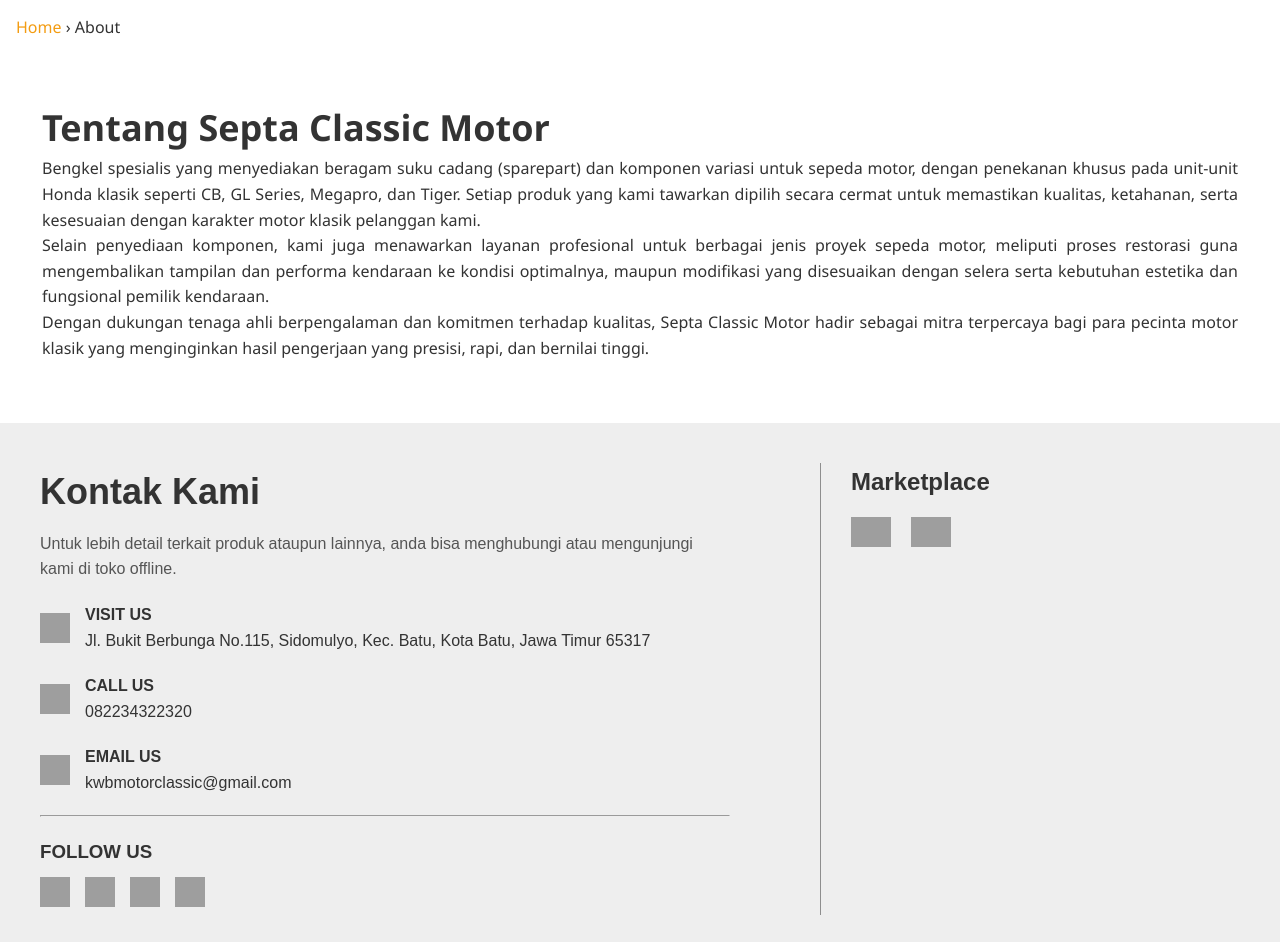
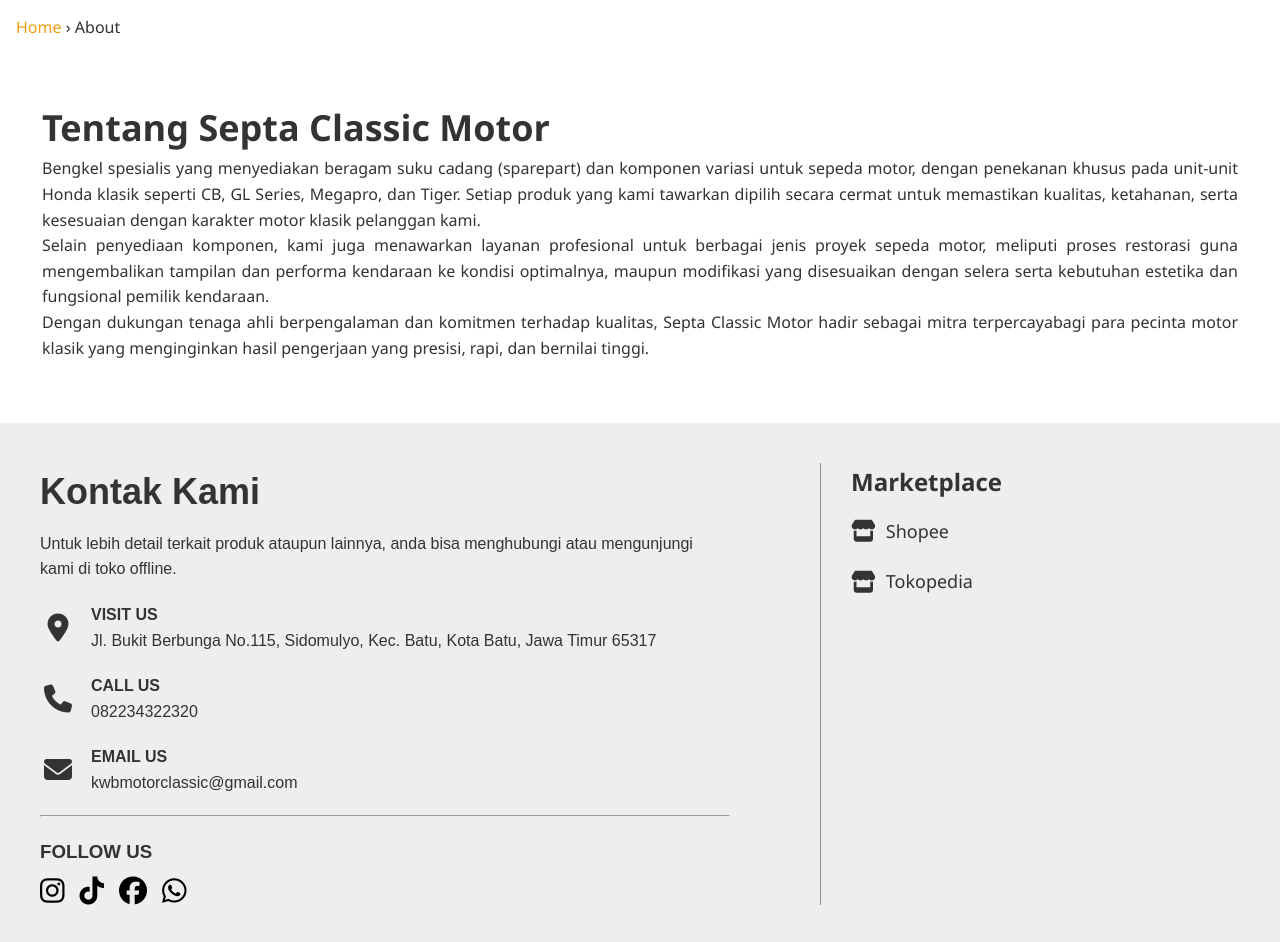
Before and after one commit to Wildan-cd/SCM-Project2, a Laravel app: page /tentang in a window 1280 px wide. Shown: the part 322-1264 px from the top of the page. Run offline with Laravel 12, Linux system fonts and the light colour scheme; parts of the project's set-up code (start-up, migrations or seed data) failed here and were passed over; grey boxes are pictures that could not be loaded.

Commit message:
update tentang

```diff
--- a/public/css/tentang.css
+++ b/public/css/tentang.css
@@ -133,7 +133,6 @@
 .contact-container {
     display: flex;
     justify-content: space-between;
-
 }
 
 .contact-info {
@@ -147,7 +146,7 @@
 }
 
 .contact-info p {
-    color: #555;
+    color: #333333;
     margin-bottom: 20px;
 }
 
@@ -155,6 +154,16 @@
     display: flex;
     align-items: center;
     margin-bottom: 20px;
+    text-decoration: none;
+    font-size: 16px;
+}
+
+.contact-item i {
+    font-size: 28px;
+    color: #333;
+    margin-right: 15px;
+    min-width: 36px;
+    text-align: center;
 }
 
 .contact-item .contact-icon {
@@ -172,19 +181,19 @@
 }
 
 .social .icons {
-    margin-top: 10PX;
+    margin-top: 10px;
     display: flex;
     gap: 15px;
 }
 
-.social .icons img {
-    width: 30px;
-    height: 30px;
-    transition: transform 0.3s ease;
+.social .icons a i {
+    font-size: 28px;
+    color: black;
+    transition: color 0.3s ease;
 }
 
-.social .icons img:hover {
-    transform: scale(1.1);
+.social .icons a i:hover {
+    color: orange;
 }
 
 .contact-extra {
@@ -196,54 +205,37 @@
 .contact-extra h3 {
     font-size: 24px;
     margin-bottom: 15px;
+    color: #333333;
+    font-family: "Segoe UI", Tahoma, Geneva, Verdana, sans-serif;
 }
 
 .marketplace-icons {
     display: flex;
-    gap: 20px;
-    align-items: center;
+    flex-direction: column;
+    gap: 10px;
 }
 
-.marketplace-icons img {
-    width: 40px;
-    height: auto;
-    transition: transform 0.3s ease;
+.marketplace-icons a {
+    display: flex;
+    align-items: center;
+    text-decoration: none;
+    color: #333333;
+    font-family:'Segoe UI', Tahoma, Geneva, Verdana, sans-serif;
+    font-size: 18px;
+    margin-bottom: 12px;
+    transition: color 0.3s ease;
 }
 
-.marketplace-icons img:hover {
-    transform: scale(1.1);
+.marketplace-icons a i {
+    font-size: 22px;
+    margin-right: 10px;
+    color: #333;
+    transition: color 0.3s ease;
+    font-weight: bold;
 }
 
-/* Location Section */
-.location-section {
-    background-color: #ffffff;
-    text-align: center;
-}
-
-.location-section h2 {
-    color: #333;
-    margin-bottom: 20px;
-}
-
-.map-container {
-    display: flex;
-    justify-content: center;
-    align-items: center;
-}
-
-.map-container iframe {
-    width: 100%;
-    height: 450px;
-
-}
-
-/* Footer */
-footer {
-    background: #222;
-    color: white;
-    text-align: center;
-    padding: 20px 0;
-    font-size: 0.9em;
+.marketplace-icons a:hover, .marketplace-icons a:hover i {
+    color: #f39c12;
 }
 
 /* Animations */
--- a/resources/views/landing/tentang.blade.php
+++ b/resources/views/landing/tentang.blade.php
@@ -1,14 +1,4 @@
-<!DOCTYPE html>
-<html lang="id">
-<head>
-    <meta charset="UTF-8">
-    <meta name="viewport" content="width=device-width, initial-scale=1.0">
-    <title>Septa Classic Motor</title>
 <link rel="stylesheet" href="css/tentang.css">
-    <link rel="shortcut icon" href="images/logo.png" type="images/logo.png">
-</head>
-
-<body>
 @include('components.navbar')
 <section class="about-top" id="about_us">
     <h1>About Us</h1>
@@ -21,16 +11,7 @@
 <section class="tentang-section" id="tentang_kami">
     <div class="tentang-container">
         <h2>Tentang Septa Classic Motor</h2>
-            <p>Bengkel spesialis yang menyediakan beragam suku cadang (sparepart) dan komponen variasi untuk sepeda
-                motor, dengan penekanan khusus pada unit-unit Honda klasik seperti CB, GL Series, Megapro, dan Tiger.
-                Setiap produk yang kami tawarkan dipilih secara cermat untuk memastikan kualitas, ketahanan, serta
-                kesesuaian dengan karakter motor klasik pelanggan kami. <br> Selain penyediaan komponen, kami juga
-                menawarkan layanan profesional untuk berbagai jenis proyek sepeda motor, meliputi proses restorasi guna
-                mengembalikan tampilan dan performa kendaraan ke kondisi optimalnya, maupun modifikasi yang disesuaikan
-                dengan selera serta kebutuhan estetika dan fungsional pemilik kendaraan. <br> Dengan dukungan tenaga
-                ahli berpengalaman dan komitmen terhadap kualitas, Septa Classic Motor hadir sebagai mitra terpercaya
-                bagi para pecinta motor klasik yang menginginkan hasil pengerjaan yang presisi, rapi, dan bernilai
-                tinggi.</p>
+        <p>Bengkel spesialis yang menyediakan beragam suku cadang (sparepart) dan komponen variasi untuk sepeda motor, dengan penekanan khusus pada unit-unit Honda klasik seperti CB, GL Series, Megapro, dan Tiger. Setiap produk yang kami tawarkan dipilih secara cermat untuk memastikan kualitas, ketahanan, serta kesesuaian dengan karakter motor klasik pelanggan kami. <br> Selain penyediaan komponen, kami juga menawarkan layanan profesional untuk berbagai jenis proyek sepeda motor, meliputi proses restorasi guna mengembalikan tampilan dan performa kendaraan ke kondisi optimalnya, maupun modifikasi yang disesuaikan dengan selera serta kebutuhan estetika dan fungsional pemilik kendaraan. <br> Dengan dukungan tenaga ahli berpengalaman dan komitmen terhadap kualitas, Septa Classic Motor hadir sebagai mitra terpercayabagi para pecinta motor klasik yang menginginkan hasil pengerjaan yang presisi, rapi, dan bernilai tinggi.</p>
     </div>
 </section>
 
@@ -38,11 +19,10 @@
     <div class="contact-container">
         <div class="contact-info">
             <h2>Kontak Kami</h2>
-                <p>Untuk lebih detail terkait produk ataupun lainnya, anda bisa menghubungi atau mengunjungi kami di
-                    toko offline.</p>
+            <p>Untuk lebih detail terkait produk ataupun lainnya, anda bisa menghubungi atau mengunjungi kami di toko offline.</p>
 
             <div class="contact-item">
-                    <img src="images/location.png" alt="Location" class="contact-icon">
+                <i class="fa-solid fa-location-dot"></i>
                 <div>
                     <strong>VISIT US</strong><br>
                     Jl. Bukit Berbunga No.115, Sidomulyo, Kec. Batu, Kota Batu, Jawa Timur 65317
@@ -50,7 +30,7 @@
             </div>
 
             <div class="contact-item">
-                    <img src="images/phone.png" alt="Phone" class="contact-icon">
+                <i class="fa-solid fa-phone"></i>
                 <div>
                     <strong>CALL US</strong><br>
                     082234322320
@@ -58,7 +38,7 @@
             </div>
 
             <div class="contact-item">
-                    <img src="images/email.png" alt="Email" class="contact-icon">
+                <i class="fa-solid fa-envelope"></i>
                 <div>
                     <strong>EMAIL US</strong><br>
                     kwbmotorclassic@gmail.com
@@ -70,12 +50,10 @@
             <div class="social">
                 <h3>FOLLOW US</h3>
                 <div class="icons">
-                        <a href="https://www.instagram.com/septaclassicmotor/" target="_blank"><img src="images/instagram.png"
-                                alt="Instagram"></a>
-                        <a href="https://www.tiktok.com/@septaclassic" target="_blank"><img src="images/tiktok.png" alt="TikTok"></a>
-                        <a href="https://web.facebook.com/septaclassicmotor" target="_blank"><img src="images/facebook.png"
-                                alt="Facebook"></a>
-                        <a href="https://wa.me/6282234322320" target="_blank"><img src="images/whatsapp.png" alt="Whatsapp"></a>
+                    <a href="https://www.instagram.com/septaclassicmotor/" target="_blank"><i class="fab fa-instagram"></i></a>
+                    <a href="https://www.tiktok.com/@septaclassic" target="_blank"><i class="fab fa-tiktok"></i></a>
+                    <a href="https://web.facebook.com/septaclassicmotor" target="_blank"><i class="fa-brands fa-facebook"></i></a>
+                    <a href="https://wa.me/6282234322320" target="_blank"><i class="fa-brands fa-whatsapp"></i></a>
                 </div>
             </div>
         </div>
@@ -83,13 +61,8 @@
         <div class="contact-extra">
             <h3>Marketplace</h3>
             <div class="marketplace-icons">
-                    <a href="https://shopee.co.id/kwbmotorclassic" target="_blank" rel="noopener">
-                        <img src="images/shopee.png" alt="Shopee">
-                    </a>
-
-                    <a href="https://www.tokopedia.com/septa-classic-motor" target="_blank" rel="noopener">
-                        <img src="images/tokopedia.png" alt="Tokopedia">
-                    </a>
+                <a href="https://shopee.co.id/kwbmotorclassic" target="_blank"><i class="fa-solid fa-store"></i> Shopee</a>
+                <a href="https://www.tokopedia.com/septa-classic-motor" target="_blank"><i class="fa-solid fa-store"></i>Tokopedia</a>
             </div>
         </div>
     </div>
@@ -106,8 +79,3 @@
 </section>
 
 @include('components.footer')
-
-    <script src="js/script2.js"></script>
-</body>
-
-</html>
```
Also changed, not shown: database/seeders/ProdukSeeder.php (+128 -32 lines), public/images/BatokCD.webp (added), public/images/BatokLampuCB125.webp (added), public/images/BatokLampuL2G.webp (added), public/images/SeleborBelakangGL100.webp (added), public/images/lampuCNC.webp (added), public/images/manisanCL.webp (added), public/images/seinCB.webp (added). Lines whose indentation alone changed are shown as unchanged.
